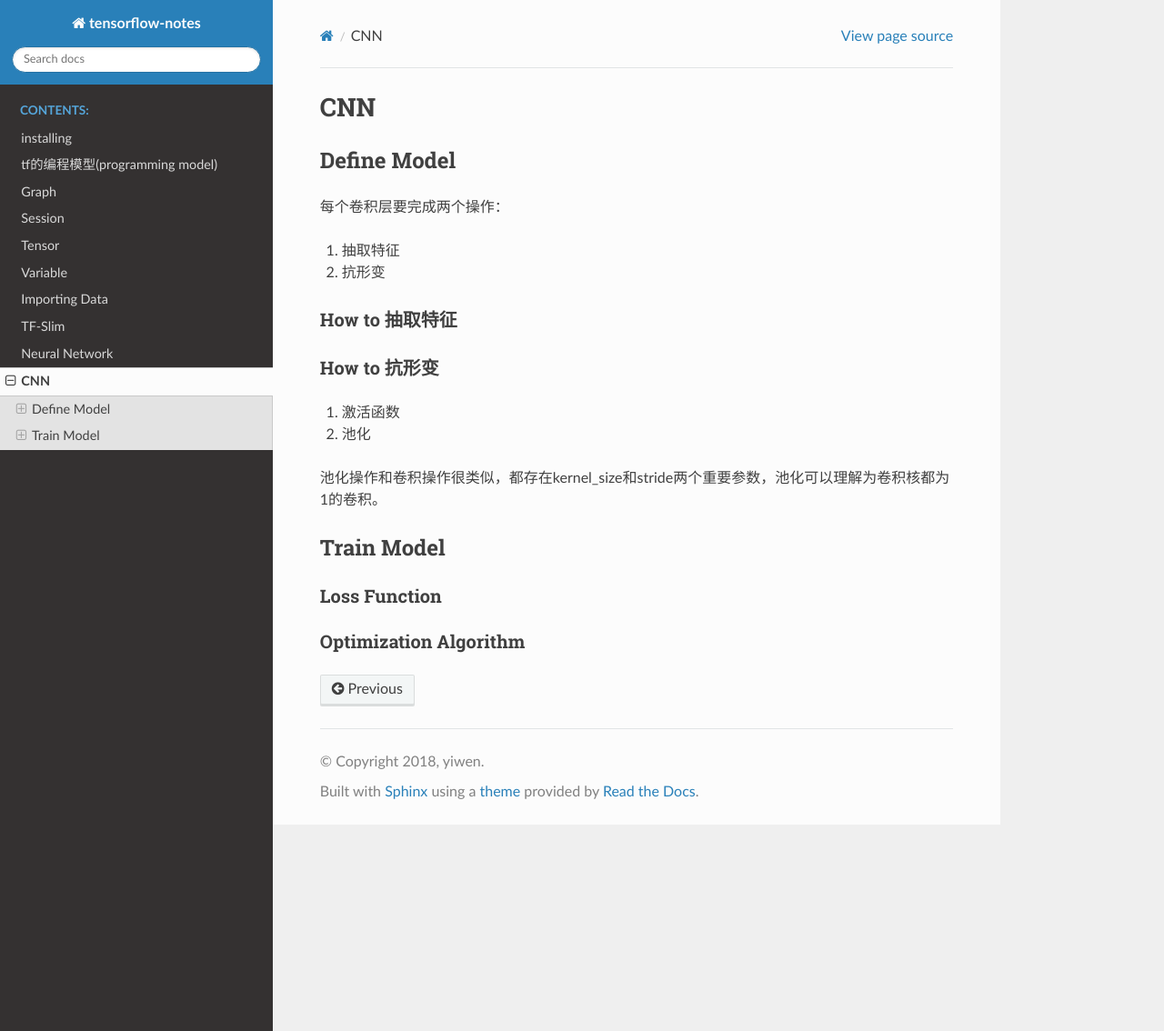
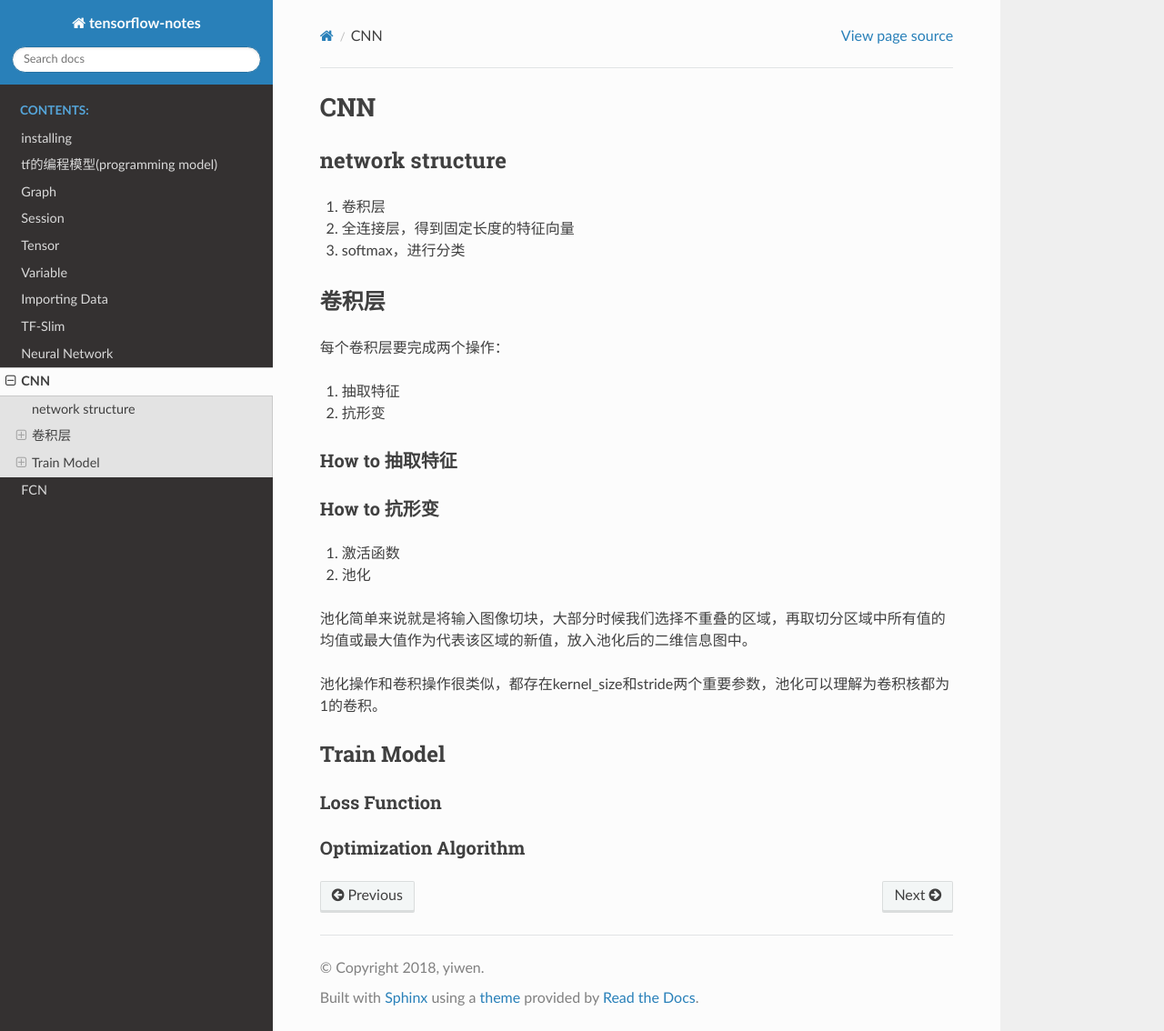
Before and after one commit to yiwenliu/tensorflow-notes, a Sphinx documentation site: the page built from source/CNN.rst, in a window 1280 px wide and 1134 px high. Shown: the whole window at 91% size. Built offline with Sphinx 7.4.7 and the Read the Docs theme 2.0.0, drawn with Linux system fonts in a browser that asks for light colours.

Commit message:
20180117

```diff
--- a/source/CNN.rst
+++ b/source/CNN.rst
@@ -3,8 +3,14 @@ CNN
 
 .. _component_of_a_convoluntional_layer:
 
-Define Model
---------------
+network structure
+--------------------
+1. 卷积层
+2. 全连接层，得到固定长度的特征向量
+3. softmax，进行分类
+
+卷积层
+-------
 每个卷积层要完成两个操作：
 
 1. 抽取特征
@@ -19,6 +25,8 @@ How to 抗形变
 1. 激活函数
 2. 池化
 
+池化简单来说就是将输入图像切块，大部分时候我们选择不重叠的区域，再取切分区域中所有值的均值或最大值作为代表该区域的新值，放入池化后的二维信息图中。
+
 池化操作和卷积操作很类似，都存在kernel_size和stride两个重要参数，池化可以理解为卷积核都为1的卷积。
 
 Train Model
--- a/source/index.rst
+++ b/source/index.rst
@@ -19,6 +19,7 @@ Welcome to tensorflow-notes's documentation!
    tensorflow-slim
    NN
    CNN
+   FCN
 
 Indices and tables
 ==================
```
Also changed, not shown: source/FCN.rst (added, +16 -0 lines), source/img/fcn-1.jpg (added).
